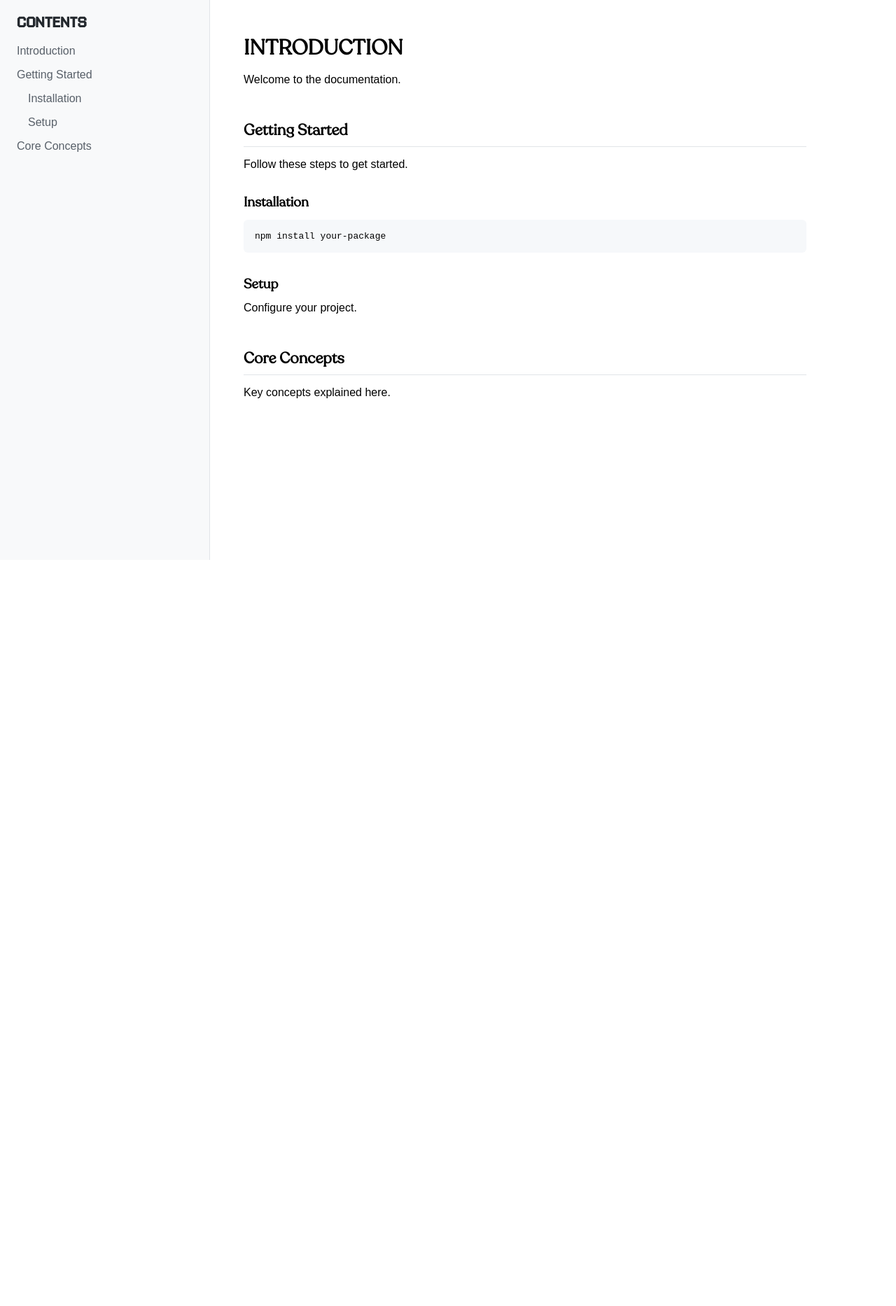
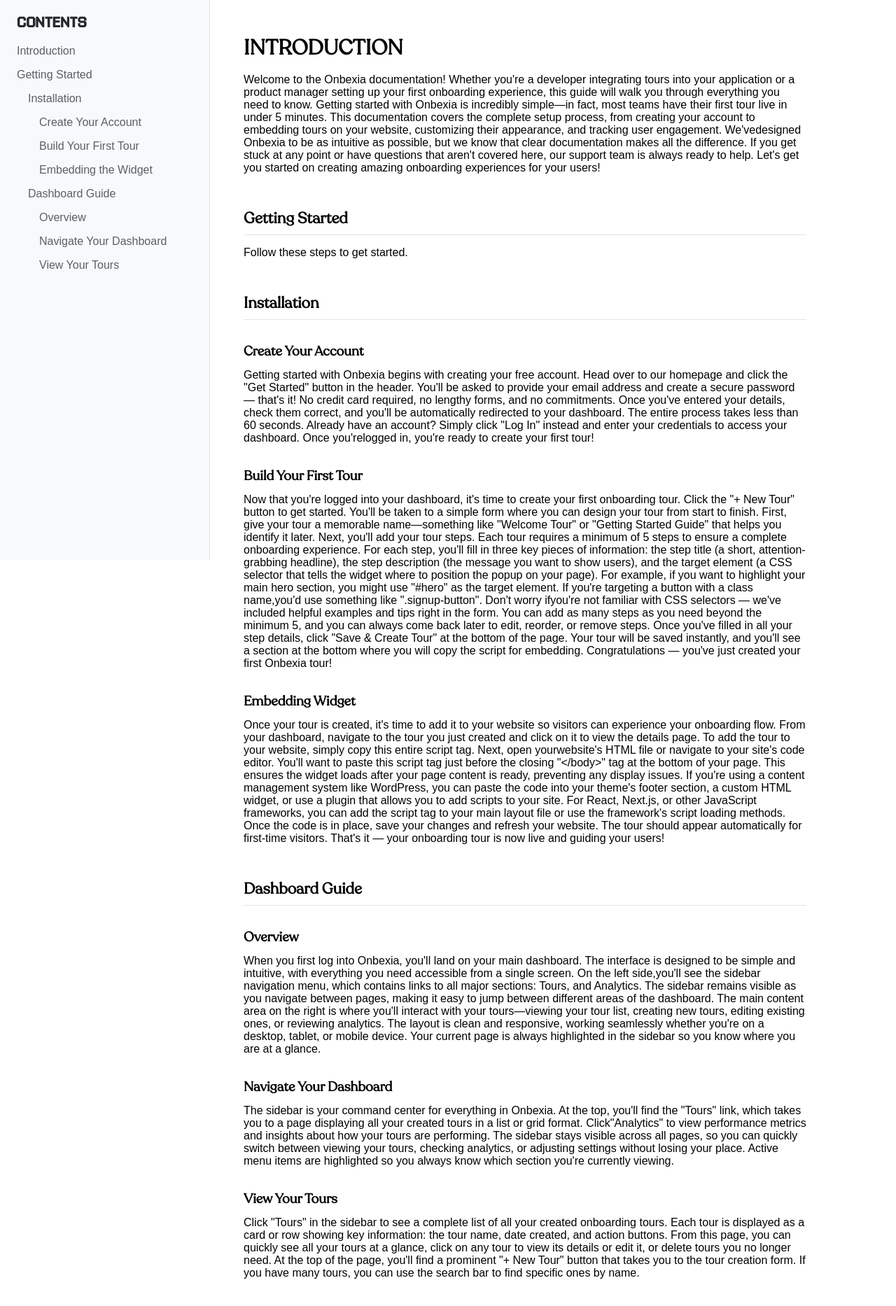
Before and after one commit to Jaycode01/onbexia, a Next.js app: page /docs in a window 1280 px wide. Shown: the top 1866 px of the page at 70% size. Before the commit the page ends 800 px from the top, so only its background shows below. Built offline with nearby package versions, Linux system fonts and the light colour scheme; a web font is replaced by a local one.

Commit message:
feat(docs): enhance documentation structure and content for onboarding process

```diff
--- a/app/docs/page.tsx
+++ b/app/docs/page.tsx
@@ -14,35 +14,167 @@
             <ul>
               <li>
                 <a href="#installation">Installation</a>
+                <ul>
+                  <li>
+                    <a href="#create-account">Create Your Account</a>
+                  </li>
+                  <li>
+                    <a href="#build-tour">Build Your First Tour</a>
+                  </li>
+                  <li>
+                    <a href="#embed-widget">Embedding the Widget</a>
+                  </li>
+                </ul>
               </li>
               <li>
-                <a href="#setup">Setup</a>
+                <a href="#dashboard-guide">Dashboard Guide</a>
+                <ul>
+                  <li>
+                    <a href="#dashboard-overview">Overview</a>
+                  </li>
+                  <li>
+                    <a href="#navigate-dashboard">Navigate Your Dashboard</a>
+                  </li>
+                  <li>
+                    <a href="#view-tours">View Your Tours</a>
+                  </li>
+                </ul>
               </li>
             </ul>
-          </li>
-          <li>
-            <a href="#core-concepts">Core Concepts</a>
           </li>
         </ul>
       </nav>
 
       <main className="content">
         <h1 id="introduction">Introduction</h1>
-        <p>Welcome to the documentation.</p>
+        <p>
+          Welcome to the Onbexia documentation! Whether {`you're`} a developer
+          integrating tours into your application or a product manager setting
+          up your first onboarding experience, this guide will walk you through
+          everything you need to know. Getting started with Onbexia is
+          incredibly simple—in fact, most teams have their first tour live in
+          under 5 minutes. This documentation covers the complete setup process,
+          from creating your account to embedding tours on your website,
+          customizing their appearance, and tracking user engagement.{` We've`}
+          designed Onbexia to be as intuitive as possible, but we know that
+          clear documentation makes all the difference. If you get stuck at any
+          point or have questions that {`aren't`} covered here, our support team
+          is always ready to help. {`Let's`} get you started on creating amazing
+          onboarding experiences for your users!
+        </p>
 
         <h2 id="getting-started">Getting Started</h2>
         <p>Follow these steps to get started.</p>
 
-        <h3 id="installation">Installation</h3>
-        <pre>
-          <code>npm install your-package</code>
-        </pre>
+        <h2 id="installation">Installation</h2>
+        <h3 id="create-account">Create Your Account</h3>
+        <p>
+          Getting started with Onbexia begins with creating your free account.
+          Head over to our homepage and click the {`"Get Started"`} button in
+          the header. {`You'll`} be asked to provide your email address and
+          create a secure password — {`that's`} it! No credit card required, no
+          lengthy forms, and no commitments. Once {`you've`} entered your
+          details, check them correct, and {`you'll`} be automatically
+          redirected to your dashboard. The entire process takes less than 60
+          seconds. Already have an account? Simply click {`"Log In"`} instead
+          and enter your credentials to access your dashboard. Once {`you're`}
+          logged in, {`you're`} ready to create your first tour!
+        </p>
 
-        <h3 id="setup">Setup</h3>
-        <p>Configure your project.</p>
+        <h3 id="build-tour">Build Your First Tour</h3>
+        <p>
+          Now that {`you're`} logged into your dashboard, {`it's`} time to
+          create your first onboarding tour. Click the {`"+ New Tour"`} button
+          to get started. {`You'll`} be taken to a simple form where you can
+          design your tour from start to finish. First, give your tour a
+          memorable name—something like {`"Welcome Tour"`} or{" "}
+          {`"Getting Started
+          Guide"`}{" "}
+          that helps you identify it later. Next, {`you'll`} add your tour
+          steps. Each tour requires a minimum of 5 steps to ensure a complete
+          onboarding experience. For each step, {`you'll`} fill in three key
+          pieces of information: the step title (a short, attention-grabbing
+          headline), the step description (the message you want to show users),
+          and the target element (a CSS selector that tells the widget where to
+          position the popup on your page). For example, if you want to
+          highlight your main hero section, you might use {`"#hero"`} as the
+          target element. If {`you're`} targeting a button with a class name,
+          {`you'd`} use something like {`".signup-button"`}. {`Don't`} worry if
+          {`you're`} not familiar with CSS selectors — {`we've`} included
+          helpful examples and tips right in the form. You can add as many steps
+          as you need beyond the minimum 5, and you can always come back later
+          to edit, reorder, or remove steps. Once {`you've`} filled in all your
+          step details, click {`"Save & Create Tour"`} at the bottom of the
+          page. Your tour will be saved instantly, and {`you'll`} see a section
+          at the bottom where you will copy the script for embedding.
+          Congratulations — {`you've`} just created your first Onbexia tour!
+        </p>
 
-        <h2 id="core-concepts">Core Concepts</h2>
-        <p>Key concepts explained here.</p>
+        <h3 id="embed-widget">Embedding Widget</h3>
+        <p>
+          Once your tour is created, {`it's`} time to add it to your website so
+          visitors can experience your onboarding flow. From your dashboard,
+          navigate to the tour you just created and click on it to view the
+          details page. To add the tour to your website, simply copy this entire
+          script tag. Next, open your
+          {`website's`} HTML file or navigate to your {`site's`} code editor.
+          {` You'll`} want to paste this script tag just before the closing{" "}
+          {`"</body>"`} tag at the bottom of your page. This ensures the widget
+          loads after your page content is ready, preventing any display issues.
+          If {`you're`} using a content management system like WordPress, you
+          can paste the code into your {`theme's`} footer section, a custom HTML
+          widget, or use a plugin that allows you to add scripts to your site.
+          For React, Next.js, or other JavaScript frameworks, you can add the
+          script tag to your main layout file or use the {`framework's`} script
+          loading methods. Once the code is in place, save your changes and
+          refresh your website. The tour should appear automatically for
+          first-time visitors. {`That's`} it — your onboarding tour is now live
+          and guiding your users!
+        </p>
+
+        <h2 id="dashboard-guide">Dashboard Guide</h2>
+
+        <h3 id="dashboard-overview">Overview</h3>
+        <p>
+          When you first log into Onbexia, {`you'll`} land on your main
+          dashboard. The interface is designed to be simple and intuitive, with
+          everything you need accessible from a single screen. On the left side,
+          {`you'll`} see the sidebar navigation menu, which contains links to
+          all major sections: Tours, and Analytics. The sidebar remains visible
+          as you navigate between pages, making it easy to jump between
+          different areas of the dashboard. The main content area on the right
+          is where {`you'll`} interact with your tours—viewing your tour list,
+          creating new tours, editing existing ones, or reviewing analytics. The
+          layout is clean and responsive, working seamlessly whether {`you're`}{" "}
+          on a desktop, tablet, or mobile device. Your current page is always
+          highlighted in the sidebar so you know where you are at a glance.
+        </p>
+
+        <h3 id="navigate-dashboard">Navigate Your Dashboard</h3>
+        <p>
+          The sidebar is your command center for everything in Onbexia. At the
+          top, {`you'll`} find the {`"Tours"`} link, which takes you to a page
+          displaying all your created tours in a list or grid format. Click
+          {`"Analytics"`} to view performance metrics and insights about how
+          your tours are performing. The sidebar stays visible across all pages,
+          so you can quickly switch between viewing your tours, checking
+          analytics, or adjusting settings without losing your place. Active
+          menu items are highlighted so you always know which section {`you're`}{" "}
+          currently viewing.
+        </p>
+
+        <h3 id="view-tours">View Your Tours</h3>
+        <p>
+          Click {`"Tours"`} in the sidebar to see a complete list of all your
+          created onboarding tours. Each tour is displayed as a card or row
+          showing key information: the tour name, date created, and action
+          buttons. From this page, you can quickly see all your tours at a
+          glance, click on any tour to view its details or edit it, or delete
+          tours you no longer need. At the top of the page, {`you'll`} find a
+          prominent {`"+ New Tour"`} button that takes you to the tour creation
+          form. If you have many tours, you can use the search bar to find
+          specific ones by name.
+        </p>
       </main>
     </div>
   );
```
